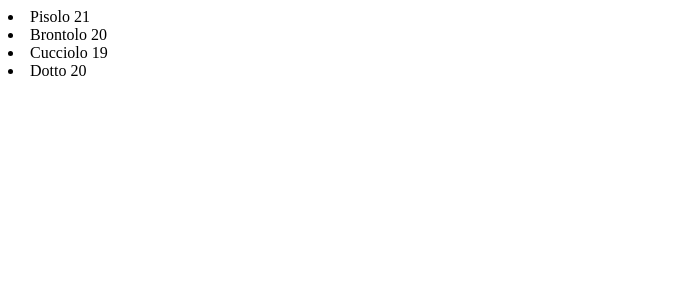
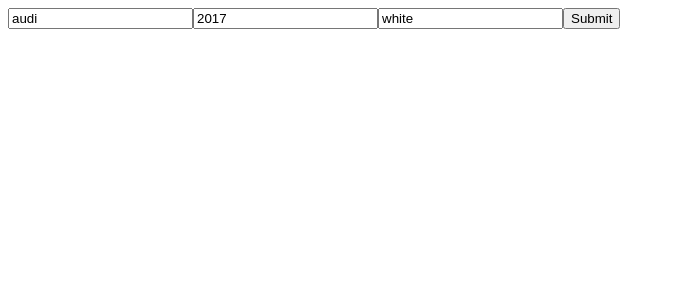
Before and after one commit to cicciocara/React-exercises, a React (Create React App) app in the folder react-exercises/: page / in a window 1280 px wide. Shown: the top 300 px of the page, without its empty margins (0-675 px from the left). Built offline with nearby package versions, Linux system fonts and the light colour scheme.

Commit message:
feat/exercise use-ref-02 completed

```diff
--- a/react-exercises/src/App.js
+++ b/react-exercises/src/App.js
@@ -1,6 +1,5 @@
 import React from 'react';
-
-import { FilteredList } from './FilteredList';
+import { CardDetails } from './CardDetails';
 
 function onLogin(state) {
   return console.log(state);
@@ -36,7 +35,7 @@
   render() {
     return (
       <div>
-        <FilteredList list={list} />
+        <CardDetails initialData={{ defaultModel: 'audi', defaultYear: 2017, defaultColor: 'white' }} />
       </div>
     );
   }
--- /dev/null
+++ b/react-exercises/src/CardDetails.js
@@ -0,0 +1,26 @@
+/*Create a CarDetails uncontrolled form that uses the HTML Form API
+to allow the user to insert details about a car, such as the model,
+the year and the color. Allow the form to receive a initialData prop
+that contains the default values of each input,
+and reset the form every time the initialData value changes. */
+
+import { useEffect, useRef, useState } from 'react';
+
+export function CardDetails({ initialData }) {
+  const _formRef = useRef();
+
+  useEffect(() => {
+    _formRef.current.reset();
+  }, [initialData]);
+
+  return (
+    <div>
+      <form ref={_formRef}>
+        <input name='model' defaultValue={initialData.defaultModel} />
+        <input name='year' type='number' defaultValue={initialData.defaultYear} />
+        <input name='color' defaultValue={initialData.defaultColor} />
+        <button>Submit</button>
+      </form>
+    </div>
+  );
+}
```
